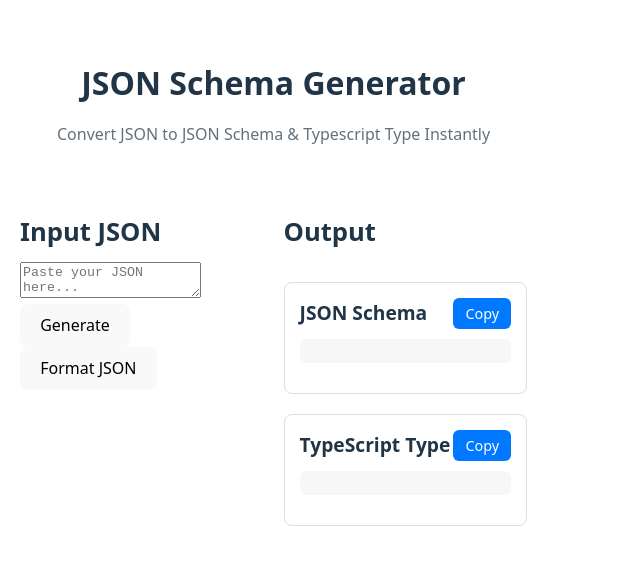
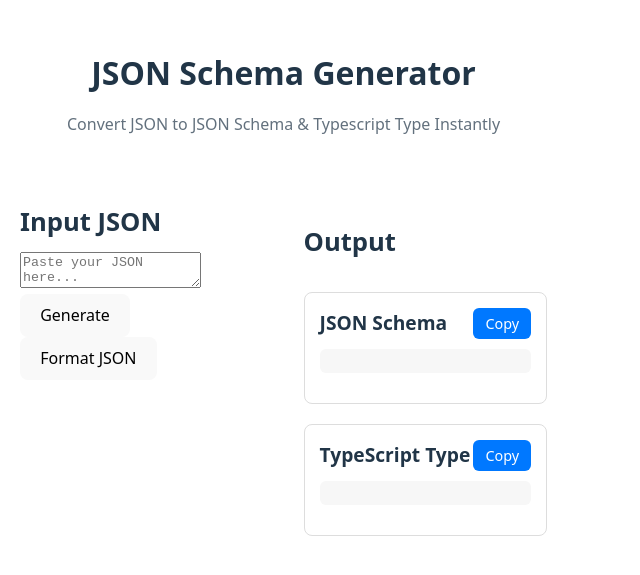
Before and after one commit to VivekVallabhan3407/JsonSchemaGenerator, a React (Vite) app: page / in a window 1280 px wide. Shown: the part 115-690 px from the top of the page, without its empty margins (0-640 px from the left). Built offline with nearby package versions, Linux system fonts and the light colour scheme.

Commit message:
updated global.css

```diff
--- a/src/styles/global.css
+++ b/src/styles/global.css
@@ -1,5 +1,3 @@
-
-
 .container {
   display: flex;
   flex-direction: column;
@@ -7,14 +5,13 @@
 }
 
 .main {
+  width: 100%;
   max-width: 1200px;
-  margin: auto;
+  margin: 0 auto;      /* centers the whole layout */
   display: flex;
-  justify-content: center;
+  gap: 40px;
   align-items: flex-start;
-  gap: 20px;
 }
-
 
 .header {
   text-align: center;
@@ -31,11 +28,13 @@
   opacity: 0.7;
 }
 
-
 .leftPane {
   width: 50%;
+  display: flex;
+  justify-content: center; /* centers the input box inside its half */
 }
 
 .rightPane {
   width: 50%;
+  padding-top: 20px;
 }
```
